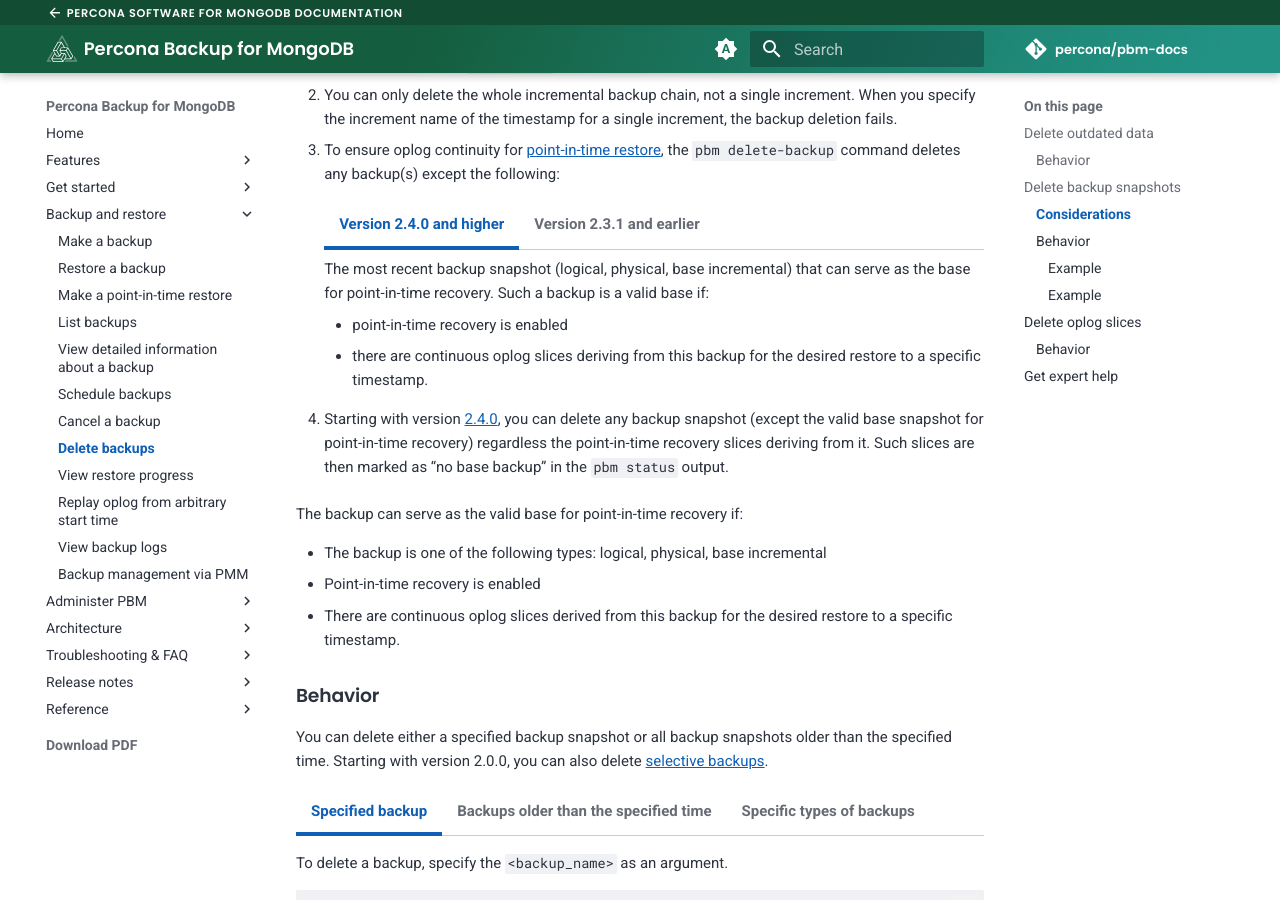
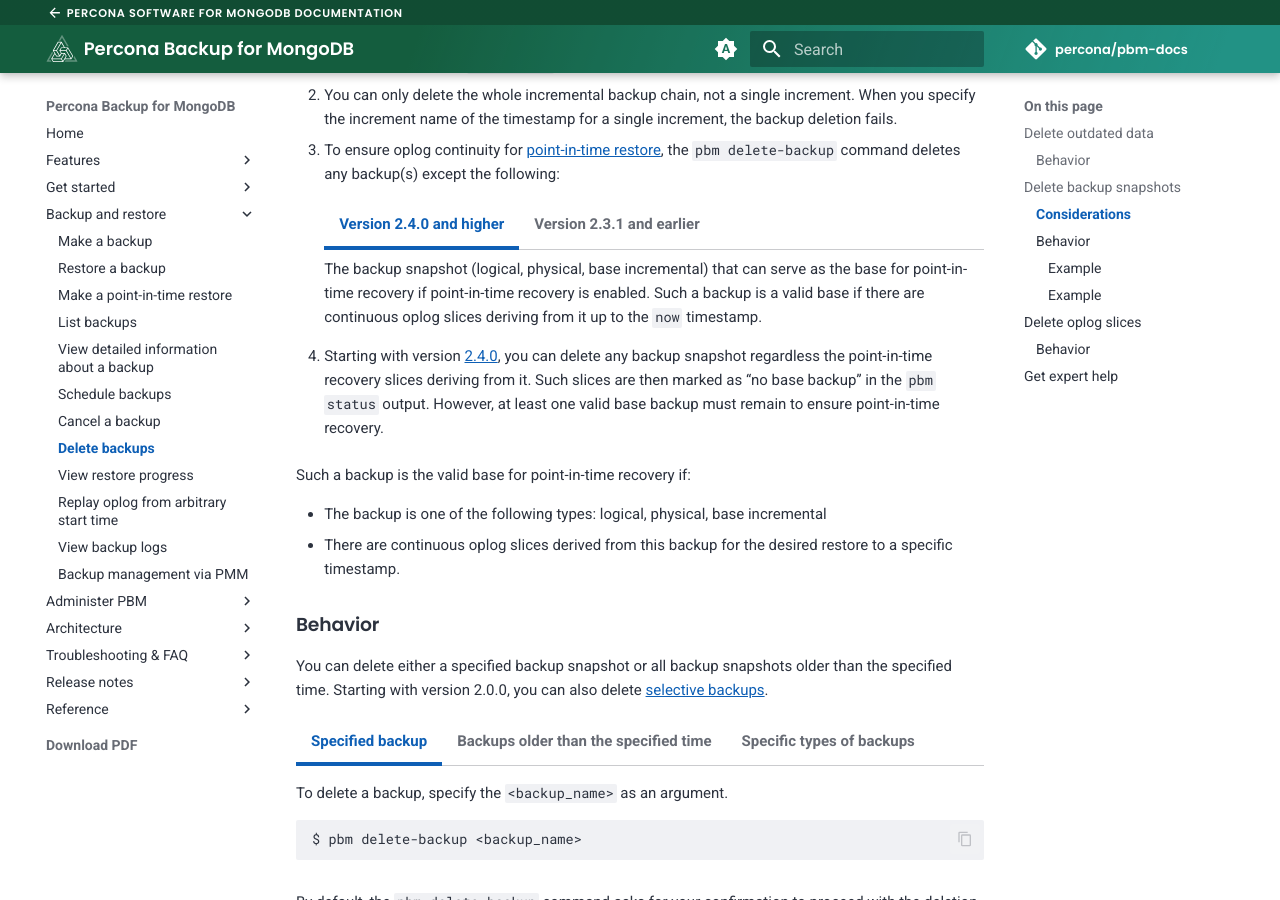
Before and after one commit to percona/pbm-docs, an MkDocs documentation site: the page built from docs/usage/delete-backup.md, in a window 1280 px wide and 900 px high, scrolled down 2296 px. Built offline with MkDocs 1.6.1 and Material for MkDocs 9.7.7, drawn with Linux system fonts in a browser that asks for light colours; nearby versions of some CDN libraries; comment, search, counter and statistics services are not loaded.

Commit message:
Improved wording

```diff
--- a/docs/usage/delete-backup.md
+++ b/docs/usage/delete-backup.md
@@ -101,10 +101,7 @@
 
     === "Version 2.4.0 and higher"
 
-        The most recent backup snapshot (logical, physical, base incremental) that can serve as the base for point-in-time recovery. Such a backup is a valid base if:
-
-        * point-in-time recovery is enabled
-        * there are continuous oplog slices deriving from this backup for the desired restore to a specific timestamp.
+        The backup snapshot (logical, physical, base incremental) that can serve as the base for point-in-time recovery if point-in-time recovery is enabled. Such a backup is a valid base if there are continuous oplog slices deriving from it up to the `now` timestamp.
 
 
     === "Version 2.3.1 and earlier"
@@ -130,12 +127,11 @@
         - `2022-10-05T14:13:50Z` because it is the base for recovery to any point in time from the PITR time range `2022-10-05T14:13:56Z - 2022-10-05T18:52:21Z`
         - `2022-10-07T14:57:17Z` because PITR is enabled and there are no oplog slices following it yet.
 
-4. Starting with version [2.4.0](../release-notes/2.4.0.md), you can delete any backup snapshot (except the valid base snapshot for point-in-time recovery) regardless the point-in-time recovery slices deriving from it. Such slices are then marked as "no base backup" in the `pbm status` output.
+4. Starting with version [2.4.0](../release-notes/2.4.0.md), you can delete any backup snapshot regardless the point-in-time recovery slices deriving from it. Such slices are then marked as "no base backup" in the `pbm status` output. However, at least one valid base backup must remain to ensure point-in-time recovery.
 
-   The backup can serve as the valid base for point-in-time recovery if:
+   Such a backup is the valid base for point-in-time recovery if:
 
    * The backup is one of the following types: logical, physical, base incremental
-   * Point-in-time recovery is enabled
    * There are continuous oplog slices derived from this backup for the desired restore to a specific timestamp.
 
 
```
